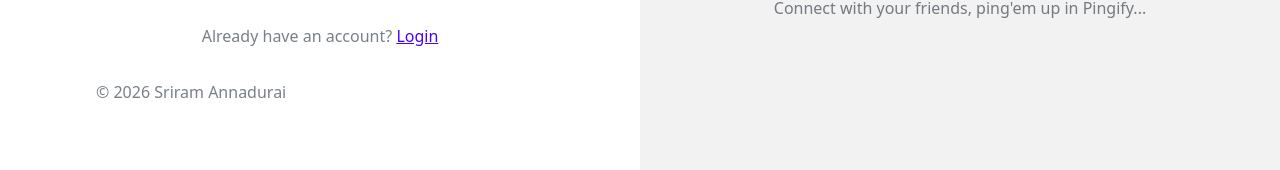
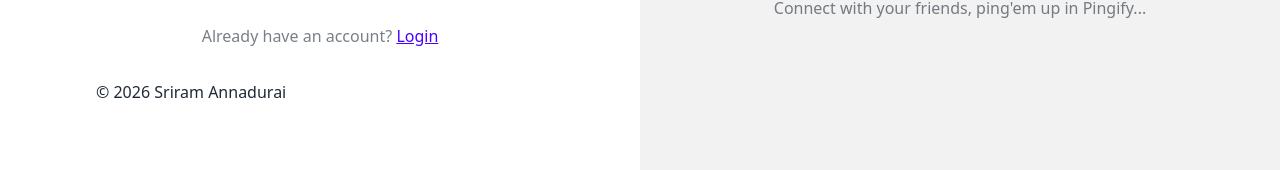
Before and after one commit to codedocSriram/pingify, a React (Vite) app in the folder frontend/: page /signup in a window 1280 px wide. Shown: the part 618-788 px from the top of the page. Built offline with nearby package versions, Linux system fonts and the light colour scheme; no server answers.

Commit message:
Changed footer placement

```diff
--- a/frontend/src/pages/SignUpPage.jsx
+++ b/frontend/src/pages/SignUpPage.jsx
@@ -181,9 +181,7 @@ const SignUpPage = () => {
                         </p>
                     </div>
 
-                    <p className="text-base-content/60">
-                        © 2026 Sriram Annadurai
-                    </p>
+                    <p>© 2026 Sriram Annadurai</p>
                 </div>
             </div>
             {/* Rigth side of the signup page */}
```
